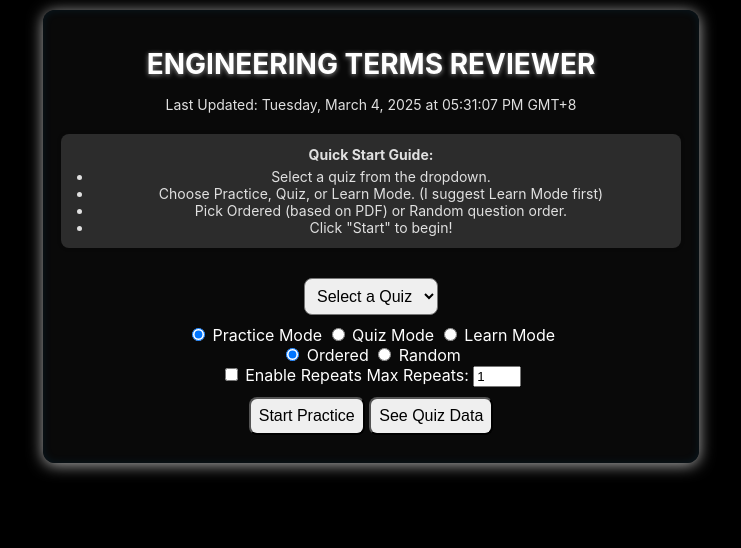
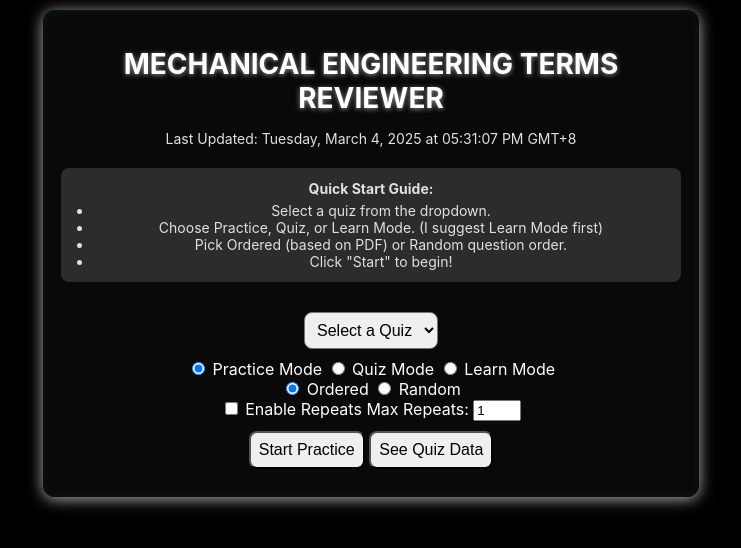
Before and after one commit to bricklc/PPE-Terms-Quiz-Game-2025, a website: page index.html in a window 1280 px wide. Shown: the whole page, without its empty margins (269-1010 px from the left). Drawn offline with nearby package versions, Linux system fonts and the light colour scheme; no server answers.

Commit message:
Update index.html

```diff
--- a/index.html
+++ b/index.html
@@ -3,7 +3,7 @@
 <head>
   <meta charset="UTF-8">
   <meta name="viewport" content="width=device-width, initial-scale=1.0">
-  <title>Power Plant Engineering Terms Reviewer</title>
+  <title>Mechanical Engineering Terms Reviewer</title>
   <link rel="stylesheet" href="style.css">
   <!-- Include Chart.js via CDN -->
   <script src="https://cdn.jsdelivr.net/npm/chart.js"></script>
@@ -22,7 +22,7 @@
 <body>
   <div class="quiz-container">
     <div id="start-screen">
-      <h1 id="game-title">Engineering Terms Reviewer</h1>
+      <h1 id="game-title">Mechanical Engineering Terms Reviewer</h1>
       <div class="last-updated-container">
         <div id="last-updated"></div>
       </div>
```
